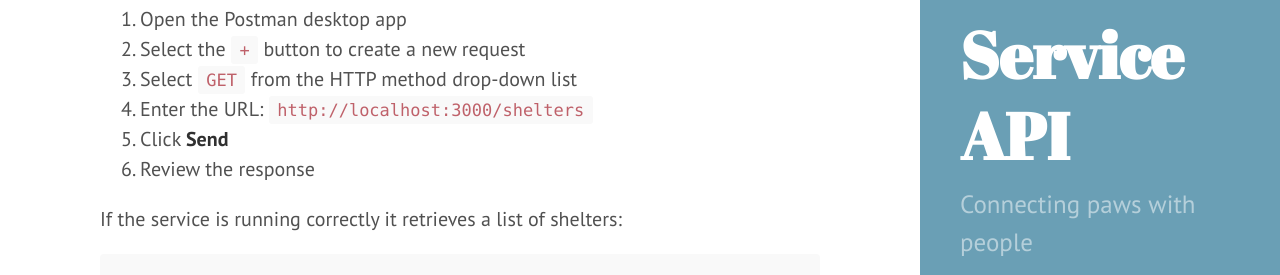
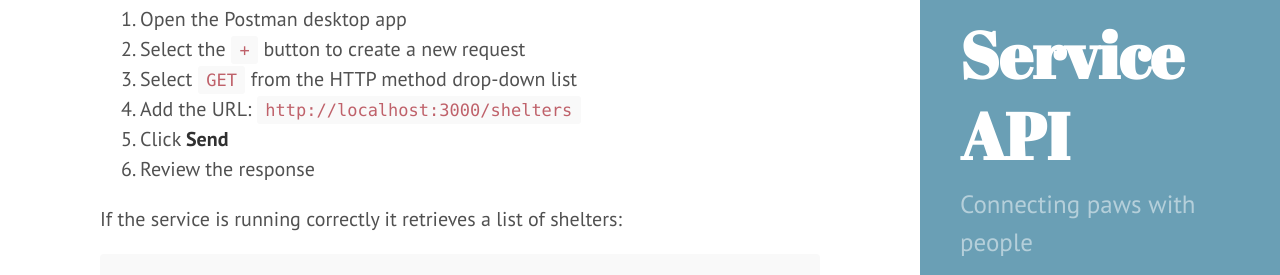
Before and after one commit to rhyannonjoy/pawfinder-service, a Jekyll site: the page built from docs/overview/installation-guide.md, in a window 1280 px wide and 900 px high, scrolled down 2907 px. Shown: the part 164-439 px from the top of the window. Built offline with Jekyll 4.4.1, drawn with Linux system fonts in a browser that asks for light colours.

Commit message:
docs(overview): standardize steps

```diff
--- a/docs/overview/installation-guide.md
+++ b/docs/overview/installation-guide.md
@@ -148,7 +148,7 @@ curl -X GET http://localhost:3000/shelters
 1. Open the Postman desktop app
 2. Select the `+` button to create a new request
 3. Select `GET` from the HTTP method drop-down list
-4. Enter the URL: `http://localhost:3000/shelters`
+4. Add the URL: `http://localhost:3000/shelters`
 5. Click **Send**
 6. Review the response
 
```
